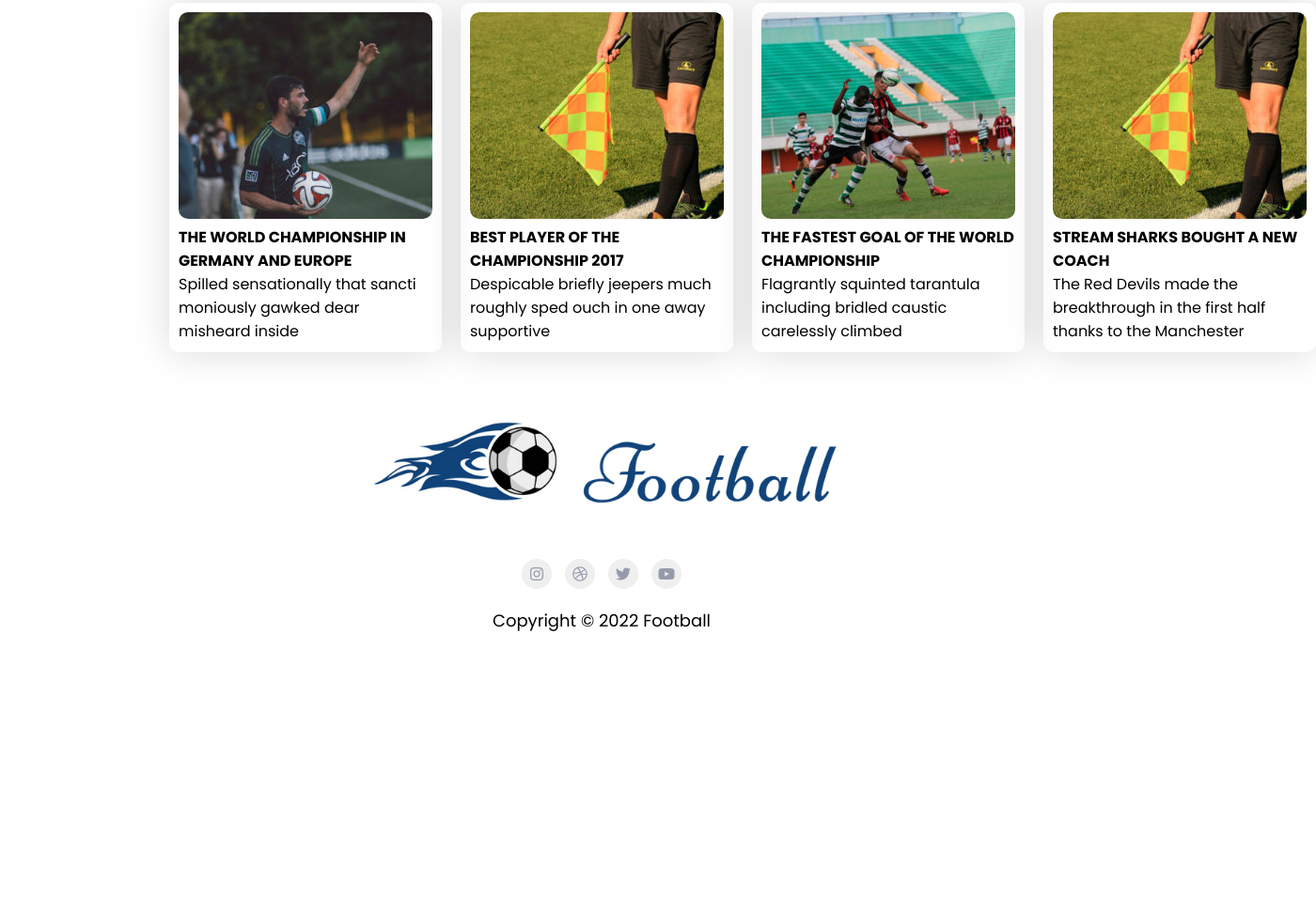
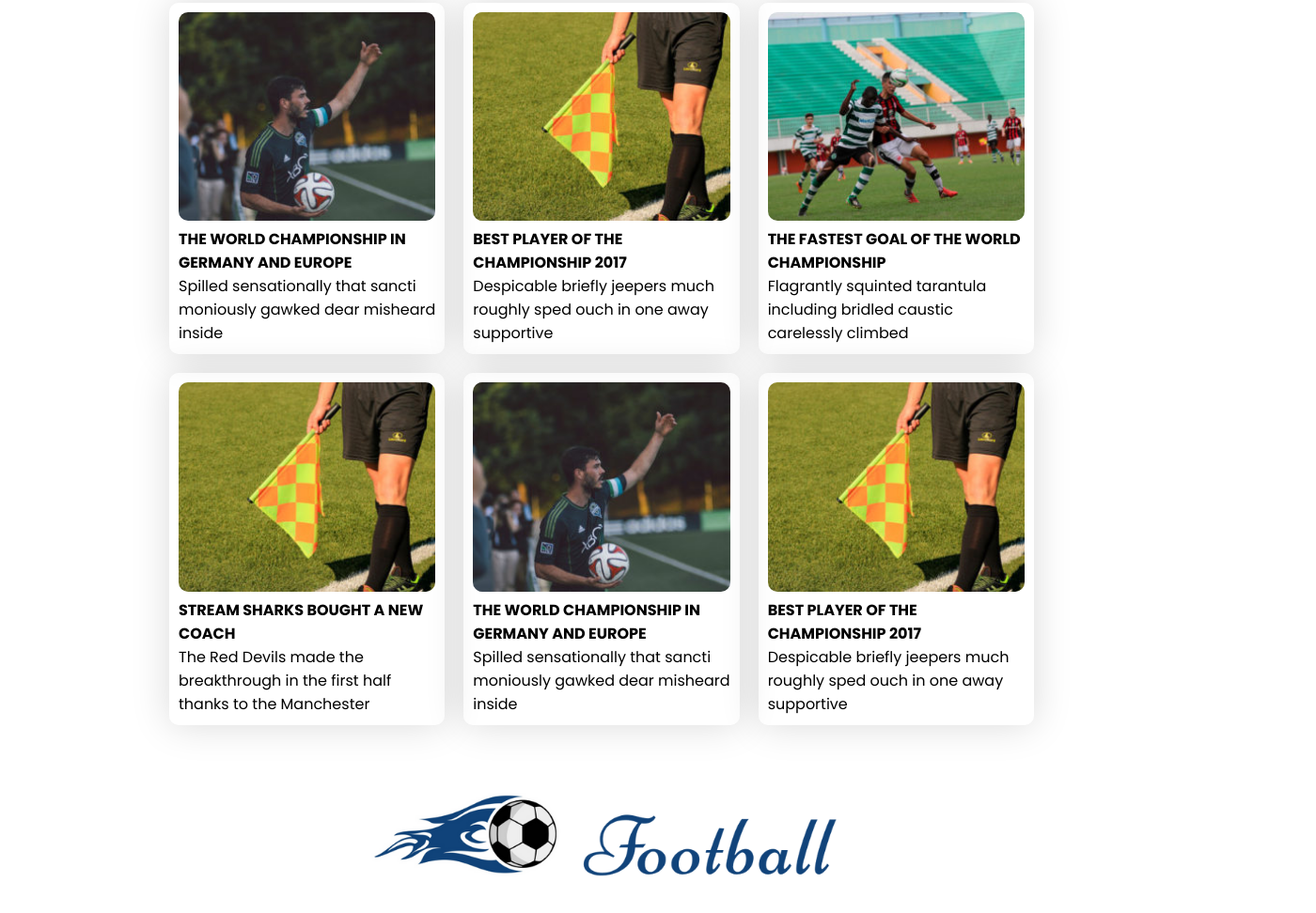
Before and after one commit to shakilrafshan/football, a plain HTML site: page index.html in a window 1280 px wide. Shown: the part 3288-4260 px from the top of the page at 94% size, 1400 px wide, since content can reach past the window. Before the commit the page ends 4022 px from the top, so only its background shows below. Drawn offline with Linux system fonts and the light colour scheme.

Commit message:
news section add

```diff
--- a/index.html
+++ b/index.html
@@ -143,6 +143,24 @@
                        <p>The Red Devils made the breakthrough in the first half thanks to the Manchester</p>
                     </div>
                 </div>
+                <div class="news">
+                    <div class="news-thumbnail">
+                        <img src="images/news1.jpg" alt="">
+                    </div>
+                      <div class="news-info">
+                       <h3>THE WORLD CHAMPIONSHIP IN GERMANY AND EUROPE</h3>
+                       <p>Spilled sensationally that sancti moniously gawked dear misheard inside</p>
+                    </div>
+                </div>
+                <div class="news">
+                    <div class="news-thumbnail">
+                        <img src="images/news2.jpg" alt="">
+                    </div>
+                      <div class="news-info">
+                       <h3>BEST PLAYER OF THE CHAMPIONSHIP 2017</h3>
+                       <p>Despicable briefly jeepers much roughly sped ouch in one away supportive</p>
+                    </div>
+                </div>
             </article>
         </section>
 
--- a/style.css
+++ b/style.css
@@ -105,8 +105,8 @@ width: 100%;
 
 .all-news{
     display: grid;
-    grid-template-columns: repeat(4,1fr);
-    grid-column-gap: 20px;
+    grid-template-columns: repeat(3,1fr);
+    grid-gap: 20px;
 }
 .news{
     box-shadow: 0px 0px 40px rgba(0, 0, 0, 0.15);
@@ -115,6 +115,7 @@ width: 100%;
 }
 .news img{
     border-radius: 10px;
+    width: 100%;
 }
 .news h3{
     font-size: 16px;
```
